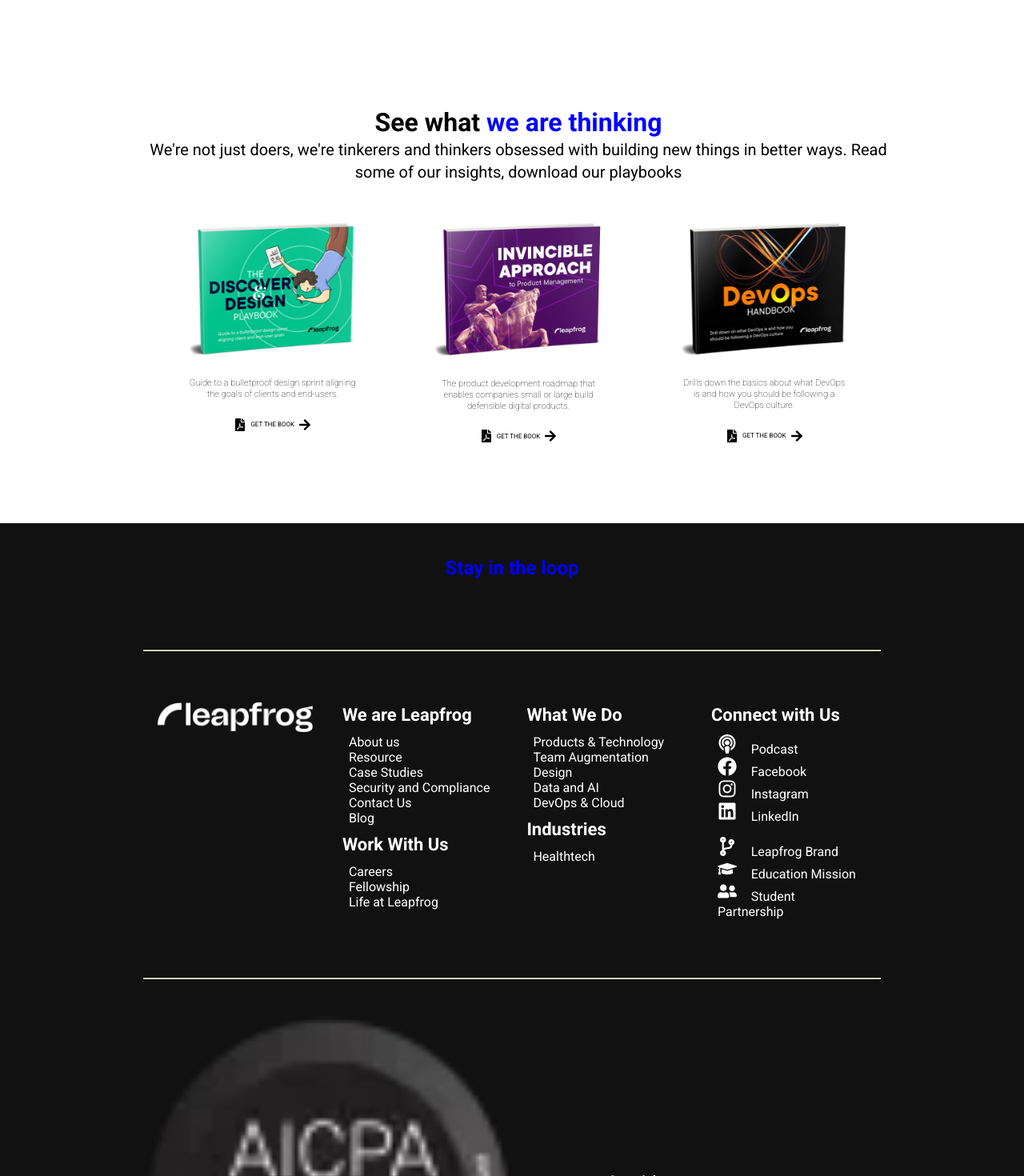
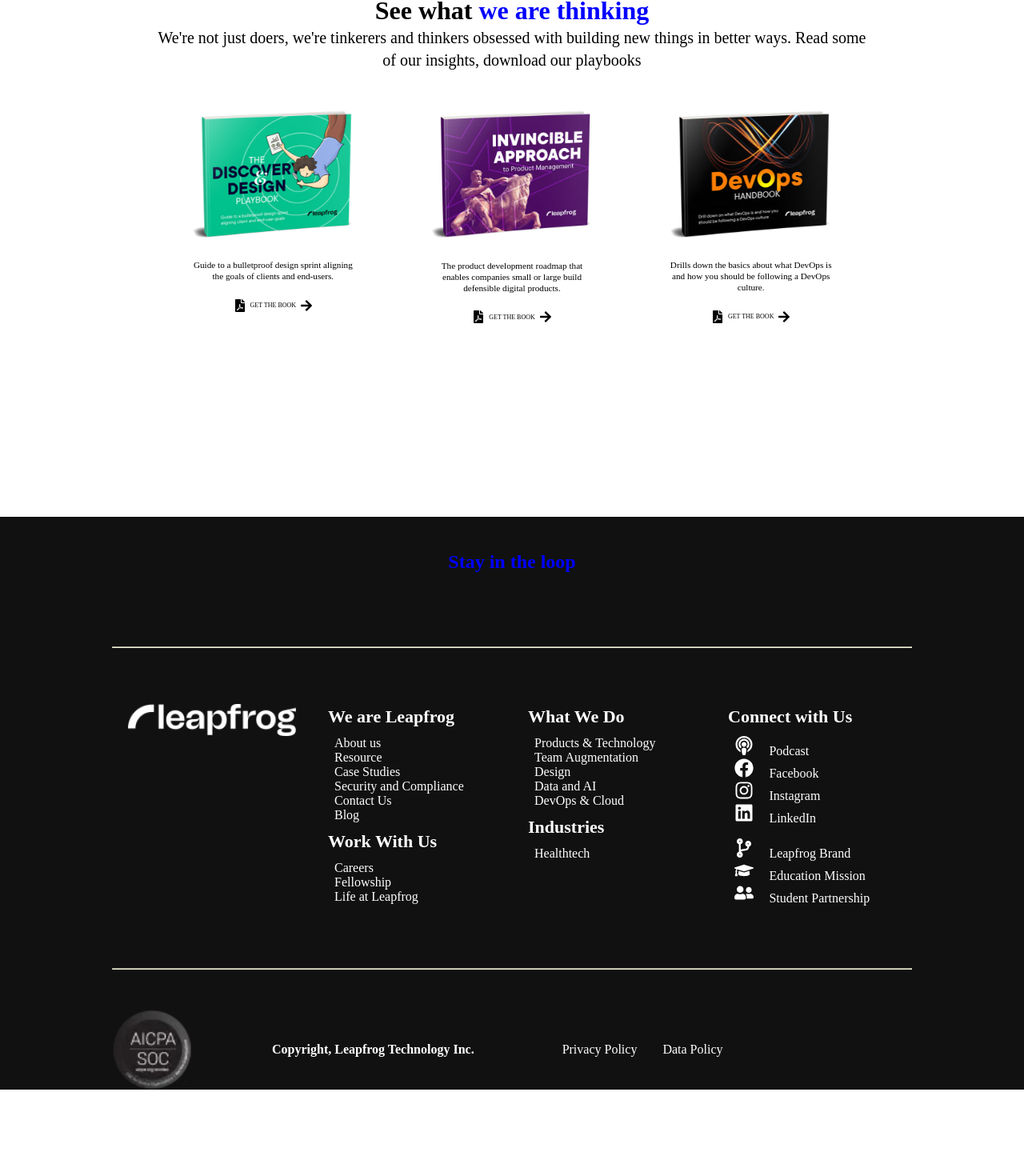
Before and after one commit to Abhi-AD/technology_design, a React (Create React App) app: page / in a window 1280 px wide. Shown: the part 1107-2577 px from the top of the page at 80% size. After the commit the page ends 2469 px from the top, so only its background shows below. Built offline with nearby package versions, Linux system fonts and the light colour scheme.

Commit message:
modify code

```diff
--- a/src/components/Brand/Brand.css
+++ b/src/components/Brand/Brand.css
@@ -13,9 +13,6 @@
      align-items: center;
 }
 
-.container{
-     margin-bottom: 2%;
-}
 .title {
      text-align: center;
      font-size: 2.5rem;
--- a/src/components/CTA/CTA.css
+++ b/src/components/CTA/CTA.css
@@ -1,8 +1,8 @@
 .cta_padding {
-     padding: 10rem 0 2% 1rem;
+     padding:  5% 15% 15% 15% ;
 }
 
-.container {
+.CTA {
      width: 100%;
      max-width: 960px;
      padding: 0 19px;
--- a/src/components/CTA/CTA.jsx
+++ b/src/components/CTA/CTA.jsx
@@ -9,7 +9,7 @@
 const CTA = () => {
      return (
           <div className='section-panel cta_padding'>
-               <div className="container">
+               <div className="container CTA1">
                     <div className="section-title">
                          <h2>See what <span className='section_title_base'>we are thinking</span></h2>
                          <p className='fs-lead'>We're not just doers, we're tinkerers and thinkers obsessed with building new things in better ways. Read some of
--- a/src/components/Footer/Footer.css
+++ b/src/components/Footer/Footer.css
@@ -12,7 +12,7 @@
      padding: 0 10%;
 }
 
-.container {
+.footer1 {
      padding-right: .75rem;
      padding-left: .75rem;
      margin-right: auto;
@@ -129,6 +129,7 @@
 
 .footer__copyright img {
      max-width: 100%;
-     height: auto;
+     height: 100px;
+     width: 100px;
      display: block;
 }
--- a/src/components/Footer/Footer.jsx
+++ b/src/components/Footer/Footer.jsx
@@ -6,7 +6,7 @@
 const Footer = () => {
     return (
         <div className='footer'>
-            <div className="container">
+            <div className="container footer1">
                 <div className="footer_subscription">
                     <span className='title_sub'>Stay in the loop</span>
                 </div>
```
